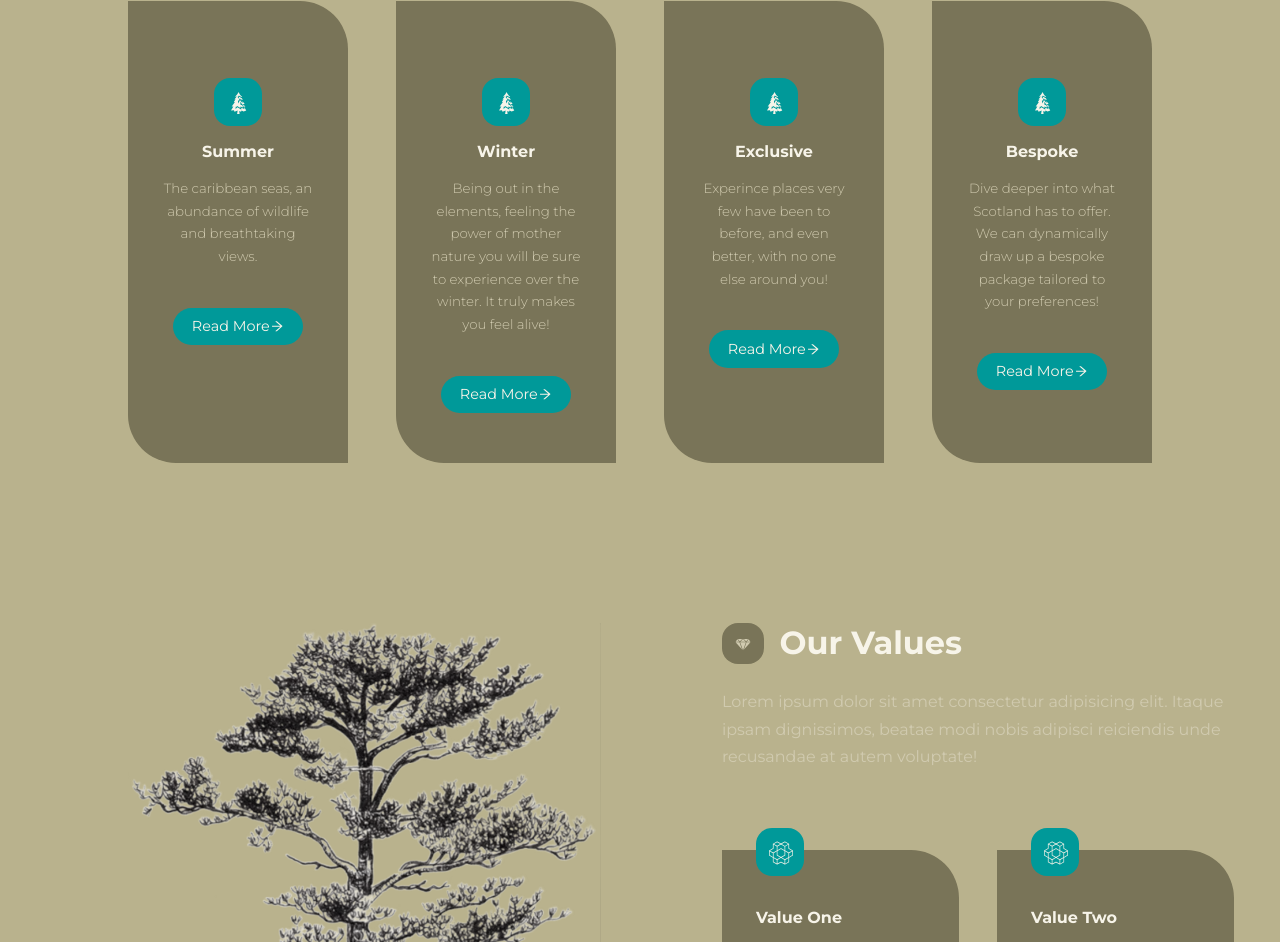
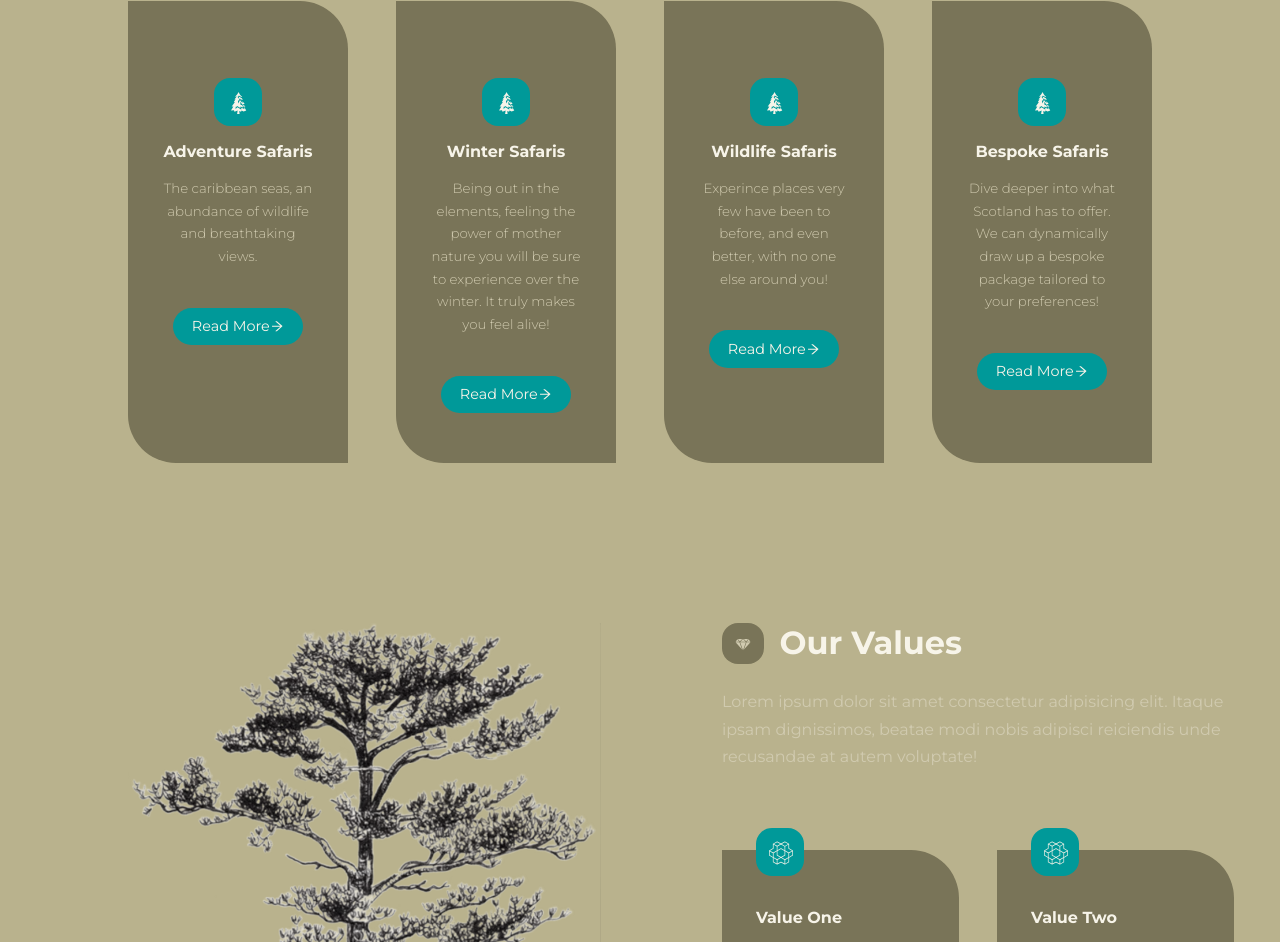
Before and after one commit to georgeophill/scotland-safaris, a React (Create React App) app in the folder scotland-safaris/scotland-safaris/: page / in a window 1280 px wide. Shown: the part 985-1927 px from the top of the page. Built offline with nearby package versions, Linux system fonts and the light colour scheme.

Commit message:
edited safari card

```diff
--- a/scotland-safaris/scotland-safaris/src/data.js
+++ b/scotland-safaris/scotland-safaris/src/data.js
@@ -40,28 +40,28 @@ export const safaris = [
     {
         id: 1,
         icon: <GiPineTree/>,
-        title: "Summer",
+        title: "Adventure Safaris",
         info: "The caribbean seas, an abundance of wildlife and breathtaking views. ",
         path: "/safaris/111"
     },
     {
         id: 2,
         icon: <GiPineTree/>,
-        title: "Winter",
+        title: "Winter Safaris",
         info: "Being out in the elements, feeling the power of mother nature you will be sure to experience over the winter. It truly makes you feel alive!",
         path: "/safaris/222"
     },
     {
         id: 3,
         icon: <GiPineTree/>,
-        title: "Exclusive",
+        title: "Wildlife Safaris",
         info: "Experince places very few have been to before, and even better, with no one else around you!",
         path: "/safaris/333"
     },
     {
         id: 4,
         icon: <GiPineTree/>,
-        title: "Bespoke",
+        title: "Bespoke Safaris",
         info: "Dive deeper into what Scotland has to offer. We can dynamically draw up a bespoke package tailored to your preferences!",
         path: "/safaris/444"
     }
```
